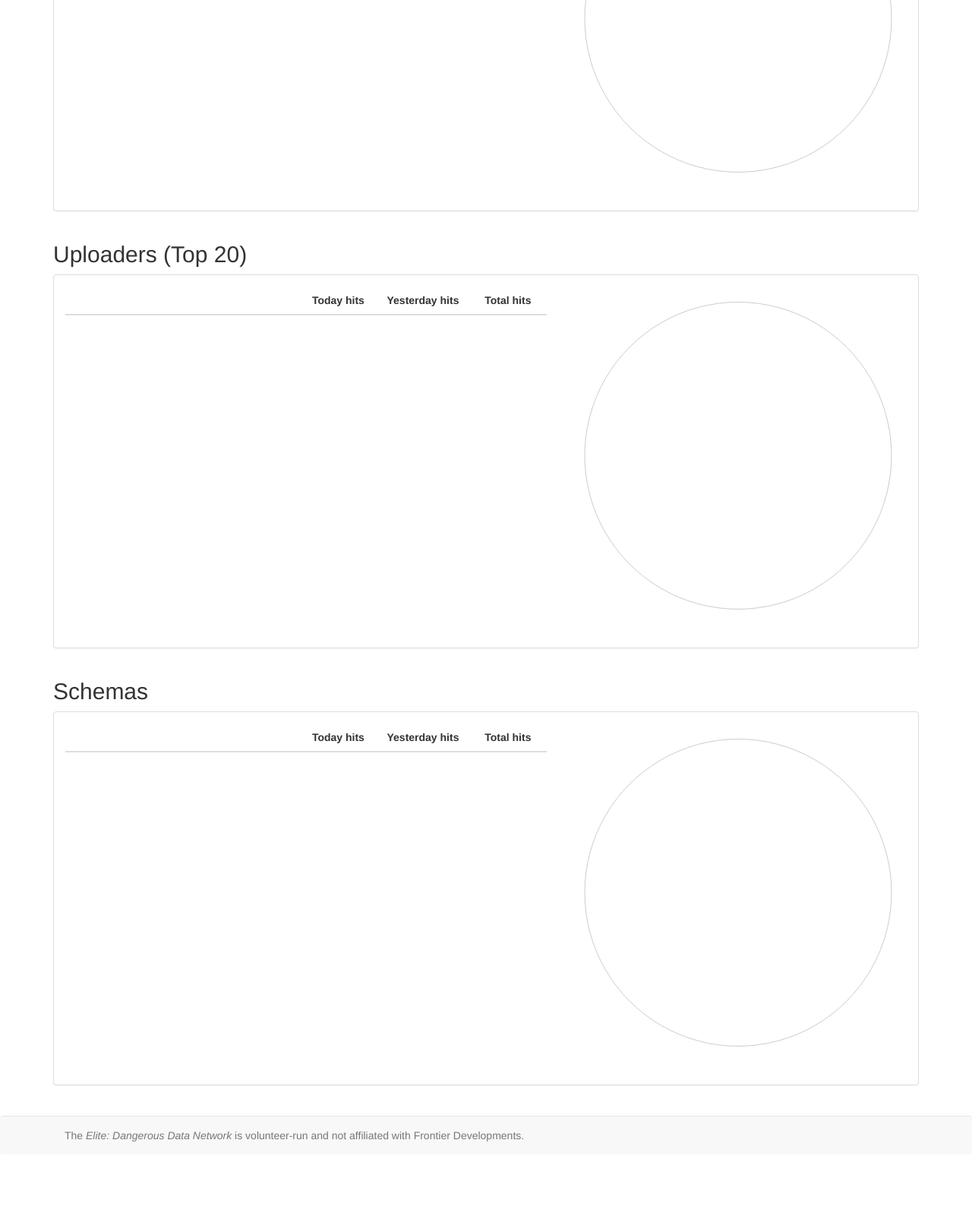
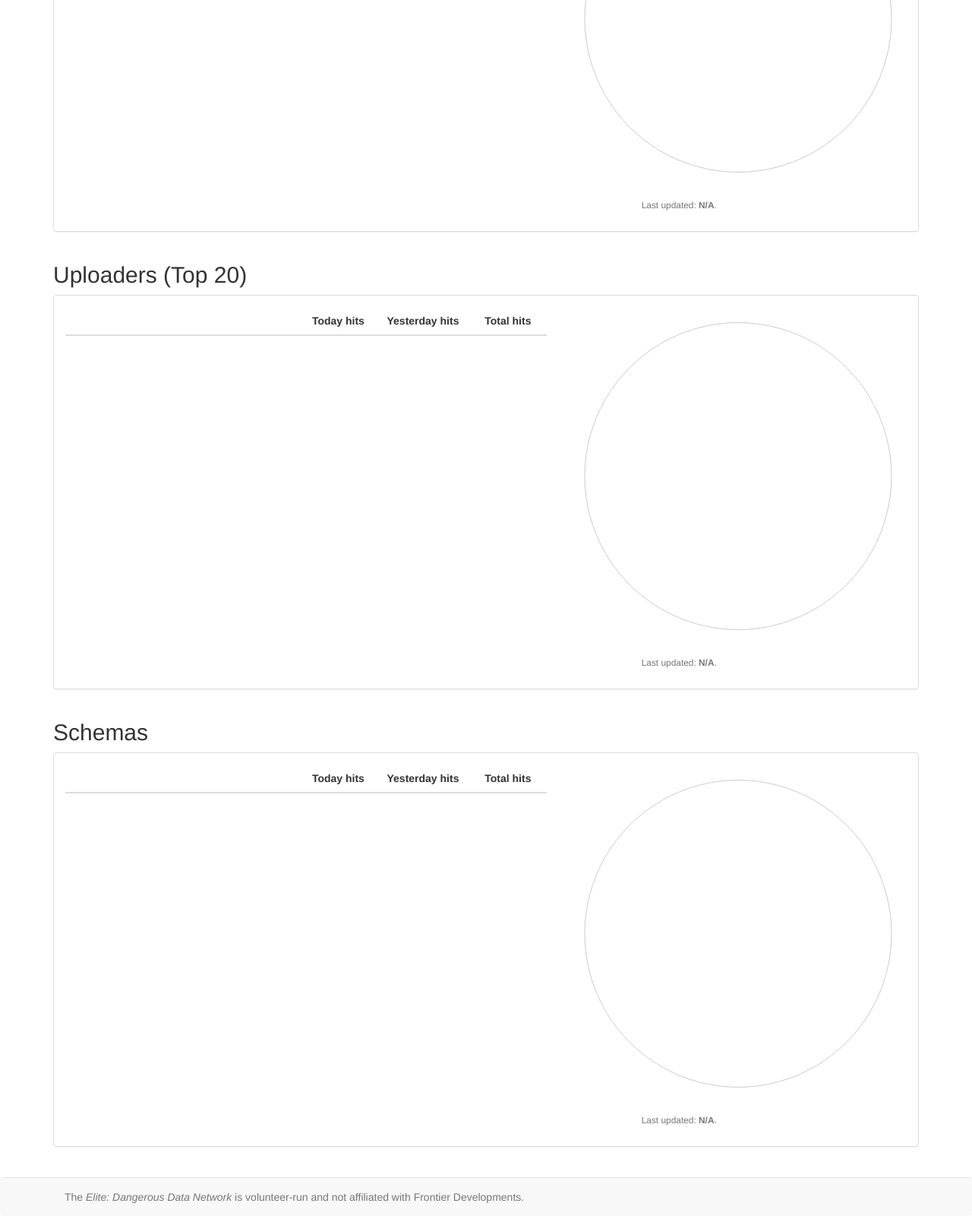
Before and after one commit to EDCD/EDDN, a plain HTML site: page contrib/monitor/index.html in a window 1280 px wide. Shown: the part 982-2582 px from the top of the page at 76% size. Before the commit the page ends 2501 px from the top, so only its background shows below. Drawn offline with nearby package versions, Linux system fonts and the light colour scheme; no server answers.

Commit message:
Added lastUpdate to softwares/uploaders/schemas

```diff
--- a/contrib/monitor/index.html
+++ b/contrib/monitor/index.html
@@ -250,6 +250,14 @@
                             </div>
                         </div>
 
+                        <div class="row">
+                            <div class="col-md-4 col-md-offset-8">
+                                <p class="text-muted small">
+                                    Last updated: <strong><span class="update_timestamp">N/A</span></strong>.
+                                </p>
+                            </div>
+                        </div>
+
                     </div>
                 </div>
             </div>
@@ -286,6 +294,14 @@
                             </div>
                             <div class="col-md-5">
                                 <div class="chart" style="height: 450px;"></div>
+                            </div>
+                        </div>
+
+                        <div class="row">
+                            <div class="col-md-4 col-md-offset-8">
+                                <p class="text-muted small">
+                                    Last updated: <strong><span class="update_timestamp">N/A</span></strong>.
+                                </p>
                             </div>
                         </div>
 
@@ -328,6 +344,14 @@
                             </div>
                         </div>
 
+                        <div class="row">
+                            <div class="col-md-4 col-md-offset-8">
+                                <p class="text-muted small">
+                                    Last updated: <strong><span class="update_timestamp">N/A</span></strong>.
+                                </p>
+                            </div>
+                        </div>
+
                     </div>
                 </div>
             </div>
--- a/contrib/monitor/js/eddn.js
+++ b/contrib/monitor/js/eddn.js
@@ -106,6 +106,8 @@ var doUpdateSoftwares = function()
                         if ($(this).html() == "0")
                             $(this).addClass("warning");
                     });
+
+                    $('#softwares').find(".update_timestamp").html(d.toString("yyyy-MM-dd HH:mm:ss"));
                 }
             });
         }
@@ -165,6 +167,8 @@ var doUpdateUploaders = function()
                         if ($(this).html() == "0")
                             $(this).addClass("warning");
                     });
+
+                    $('#uploaders').find(".update_timestamp").html(d.toString("yyyy-MM-dd HH:mm:ss"));
                 }
             });
         }
@@ -224,6 +228,8 @@ var doUpdateSchemas = function()
                         if ($(this).html() == "0")
                             $(this).addClass("warning");
                     });
+
+                    $('#schemas').find(".update_timestamp").html(d.toString("yyyy-MM-dd HH:mm:ss"));
                 }
             });
         }
```
